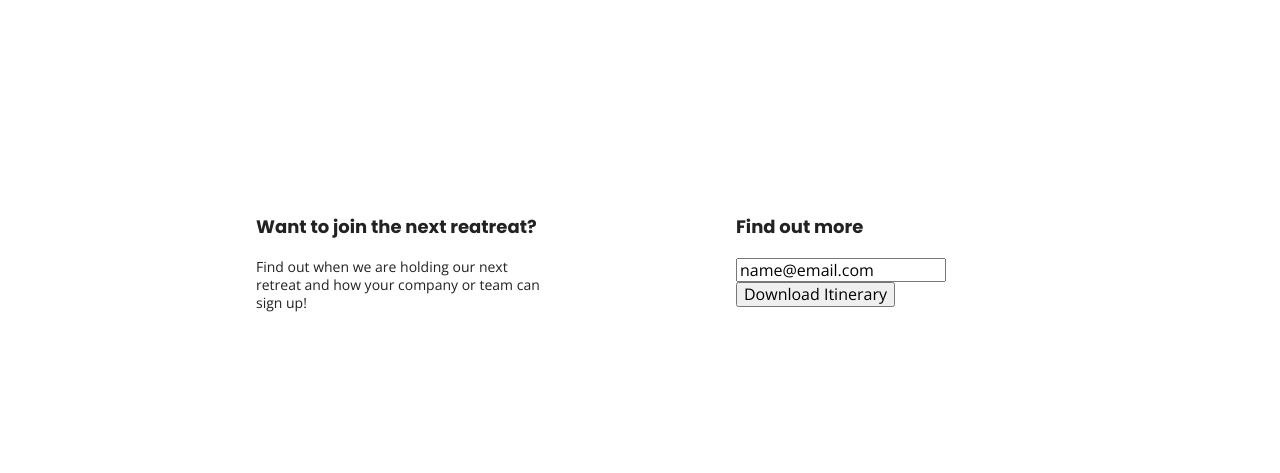
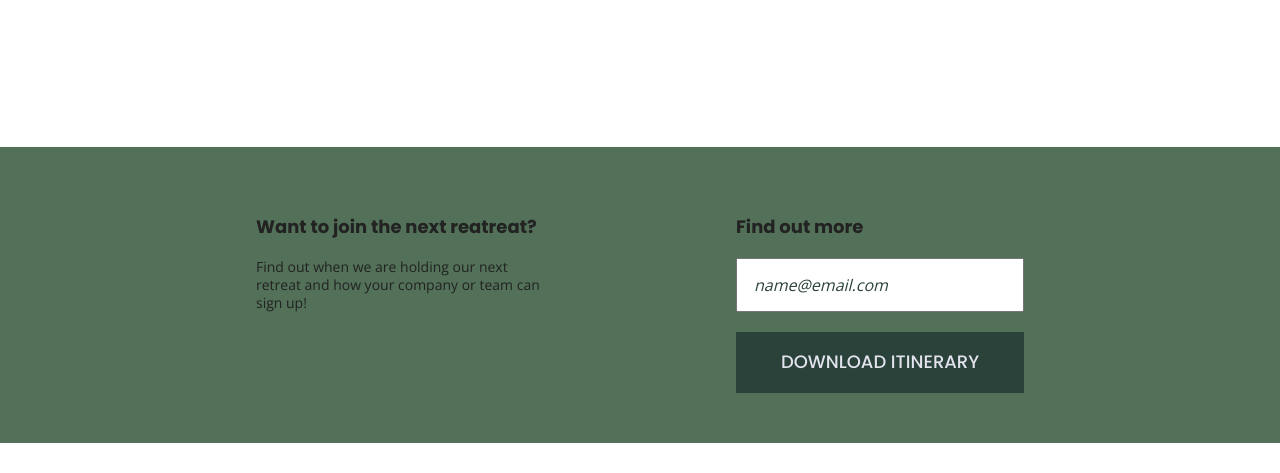
Before and after one commit to Kristen-T-Adams/unplugged, a website built with Parcel: page index.html in a window 1280 px wide. Shown: the part 316-789 px from the top of the page. Built offline with nearby package versions, Linux system fonts and the light colour scheme.

Commit message:
Add remaining styles background color

```diff
--- a/css/main.css
+++ b/css/main.css
@@ -217,9 +217,38 @@ textarea {
   /* - Aside - */
 
   aside {
+    background-color: #527158;
     display: flex;
     justify-content: center;
   }
+
+  aside .form {
+    margin-top: 30px;
+  }
+
+  input[type=text] {
+    box-sizing: border-box;
+    width: 100%;
+    color: #2a423a;
+    font-style: italic;
+    padding: 1em;
+  }
+
+  input[type=button] {
+    width: 100%;
+    padding: 20px 0;
+    margin-top: 20px;
+    background-color: #2a423a;
+    font-family: 'Poppins', Helvetica, Arial, sans-serif;
+    font-weight: 500;
+    font-size: 1.125em;
+    color: #e2e3ed;
+    border: none;
+    text-align: center;
+    text-transform: uppercase;
+  }
+
+  /*Features*/
 
   .features {
     display: flex;
@@ -259,11 +288,13 @@ textarea {
   /* ===========================About Page================================== */
 
   .mission {
+    background-color: #527158;
     display: flex;
     justify-content: center;
   }
 
   .contact-section {
+    background-color: #2a423a;
     display: flex;
     justify-content: center;
   }
@@ -275,6 +306,7 @@ textarea {
   /* =============================FAQ Page================================= */
 
   .faq {
+    background-color: #527158;
     display: flex;
     justify-content: center;
   }
@@ -293,6 +325,10 @@ textarea {
 
   .faq-content {
     margin-bottom: 50px;
+  }
+
+  .faq-content h4 {
+    line-height: 1.333;
   }
 
 /* ==========================================================================
```
